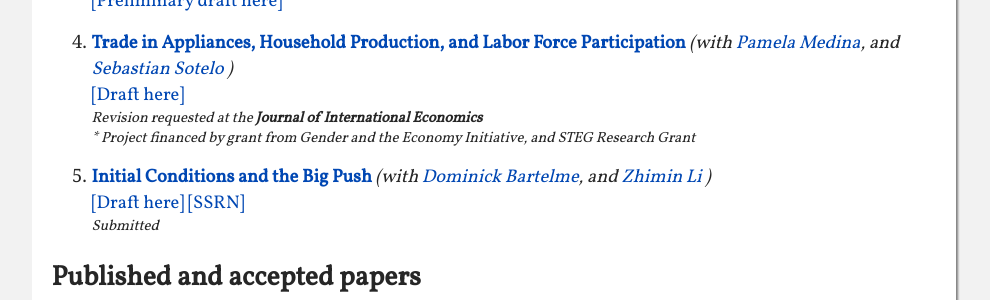
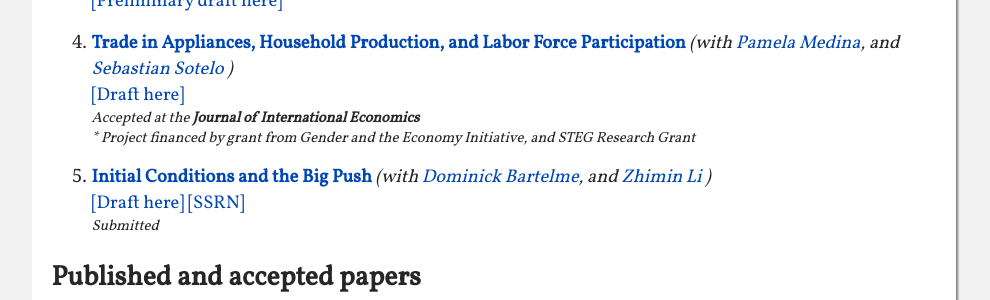
Before and after one commit to dvelasquezc/dvelasquezc.github.io, a Jekyll site: the page built from index.md, in a window 1280 px wide. Shown: the part 1000-1300 px from the top of the page, without its empty margins (146-1136 px from the left). Built offline with Jekyll 4.4.1, drawn with Linux system fonts in a browser that asks for light colours; some web fonts are replaced.

Commit message:
accepted JIE

```diff
--- a/index.md
+++ b/index.md
@@ -131,7 +131,7 @@ dropdown_folder: "no"
 						</div>
 
 						<div class ="conferences">
-							<i>Revision requested at the <b>Journal of International Economics</b></i>
+							<i>Accepted at the <b>Journal of International Economics</b></i>
 						</div>
 						{% endif %}
 
```
Also changed, not shown: _pages/research.md (+1 -1 lines).
